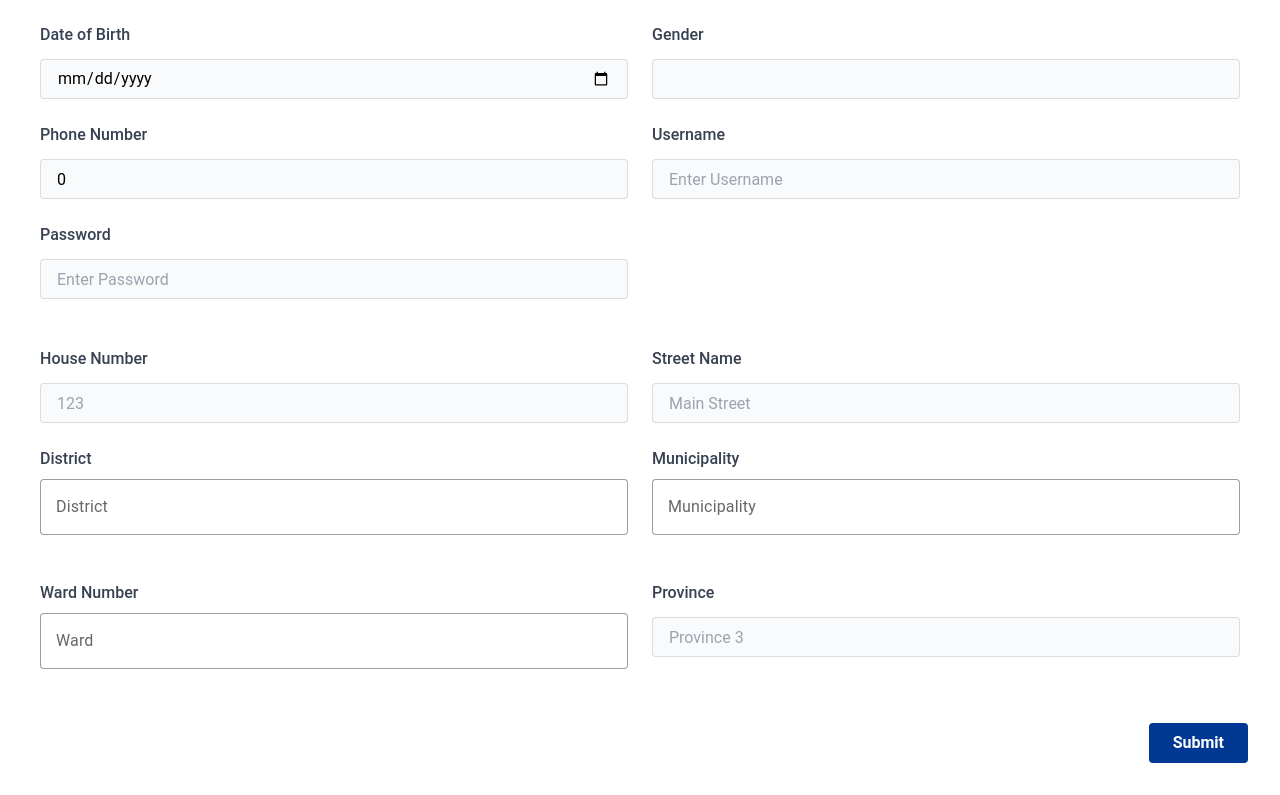
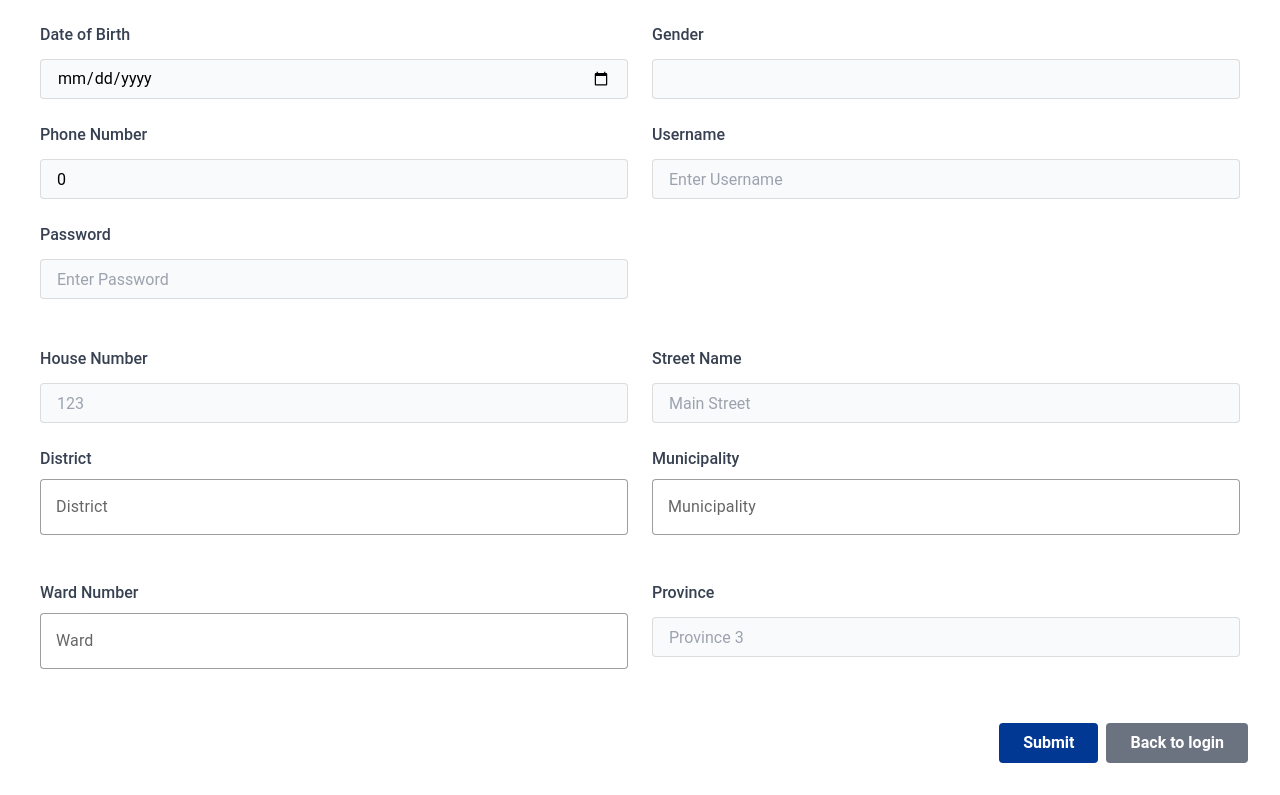
Before and after one commit to rajashnushakya/Voting-System, a Vue app in the folder web/: page /registration in a window 1280 px wide. Shown: the part 353-1148 px from the top of the page. Built offline with nearby package versions, Linux system fonts and the light colour scheme; no server answers.

Commit message:
add a "Back to Login" button and improve button layout

```diff
--- a/web/src/components/RegisttrationForm.vue
+++ b/web/src/components/RegisttrationForm.vue
@@ -200,15 +200,26 @@
             </div>
           </div>
 
+          <div class="text-right mx-2 mb-4">
   <!-- Submit Button -->
-          <div class="text-right mx-2">
   <button
     type="submit"
     class="bg-[#003893] hover:bg-[#002b73] text-white font-bold py-2 px-6 rounded"
   >
     Submit
   </button>
+
+  <!-- Back to Login Button with spacing -->
+  <button
+    type="button"
+    @click="goToLogin"
+    class="ml-2 bg-gray-500 hover:bg-[#002b73] text-white font-bold py-2 px-6 rounded"
+  >
+    Back to login
+  </button>
 </div>
+
+
         </form>
       </div>
     </div>
@@ -275,6 +286,10 @@ const fetchDistricts = async () => {
   }
 };
 
+
+const goToLogin = () => {
+  window.location.href = "/login";
+};
 const fetchMunicipalities = async (districtId: number) => {
   try {
     wards.value = [];
```
Lines whose indentation alone changed are shown as unchanged.
